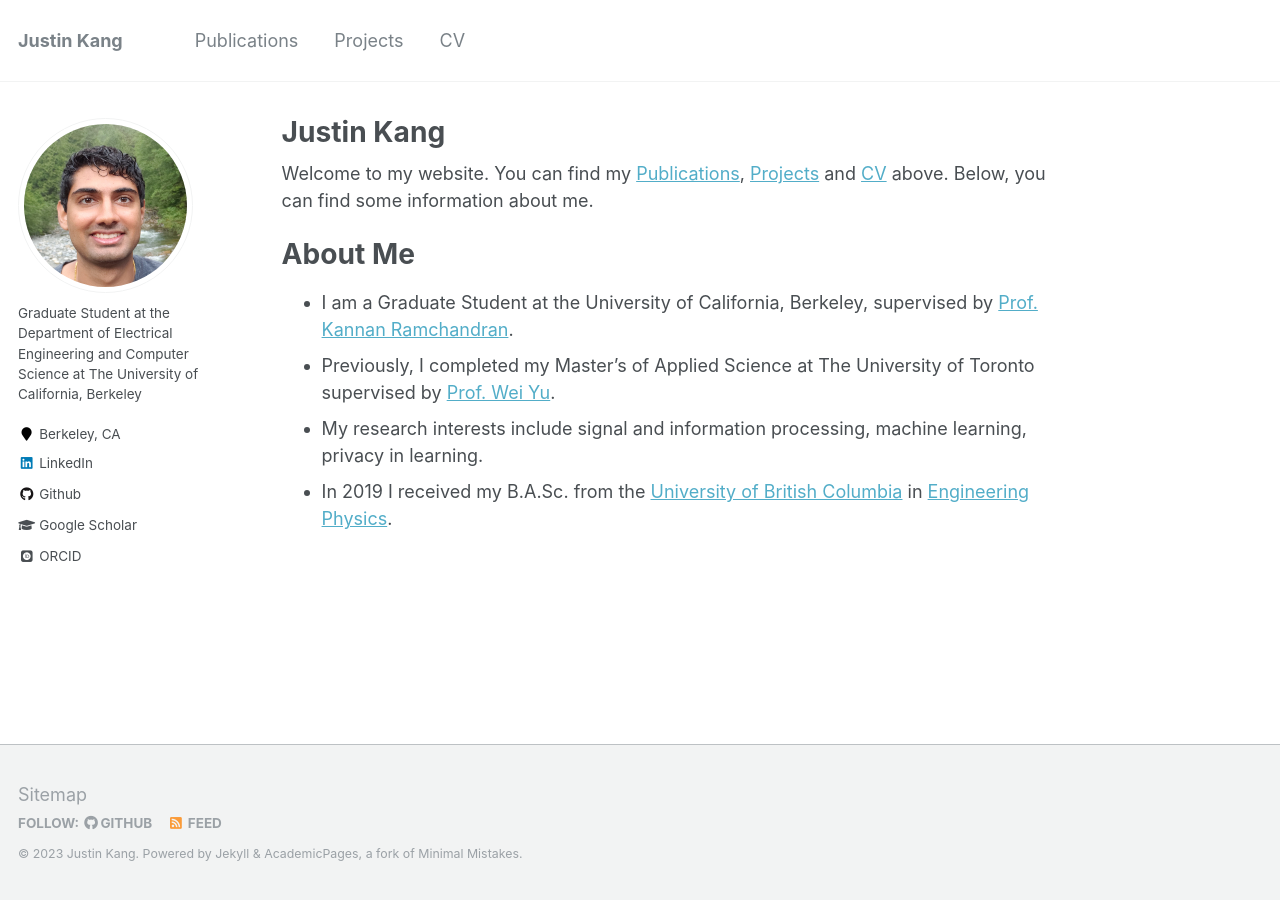
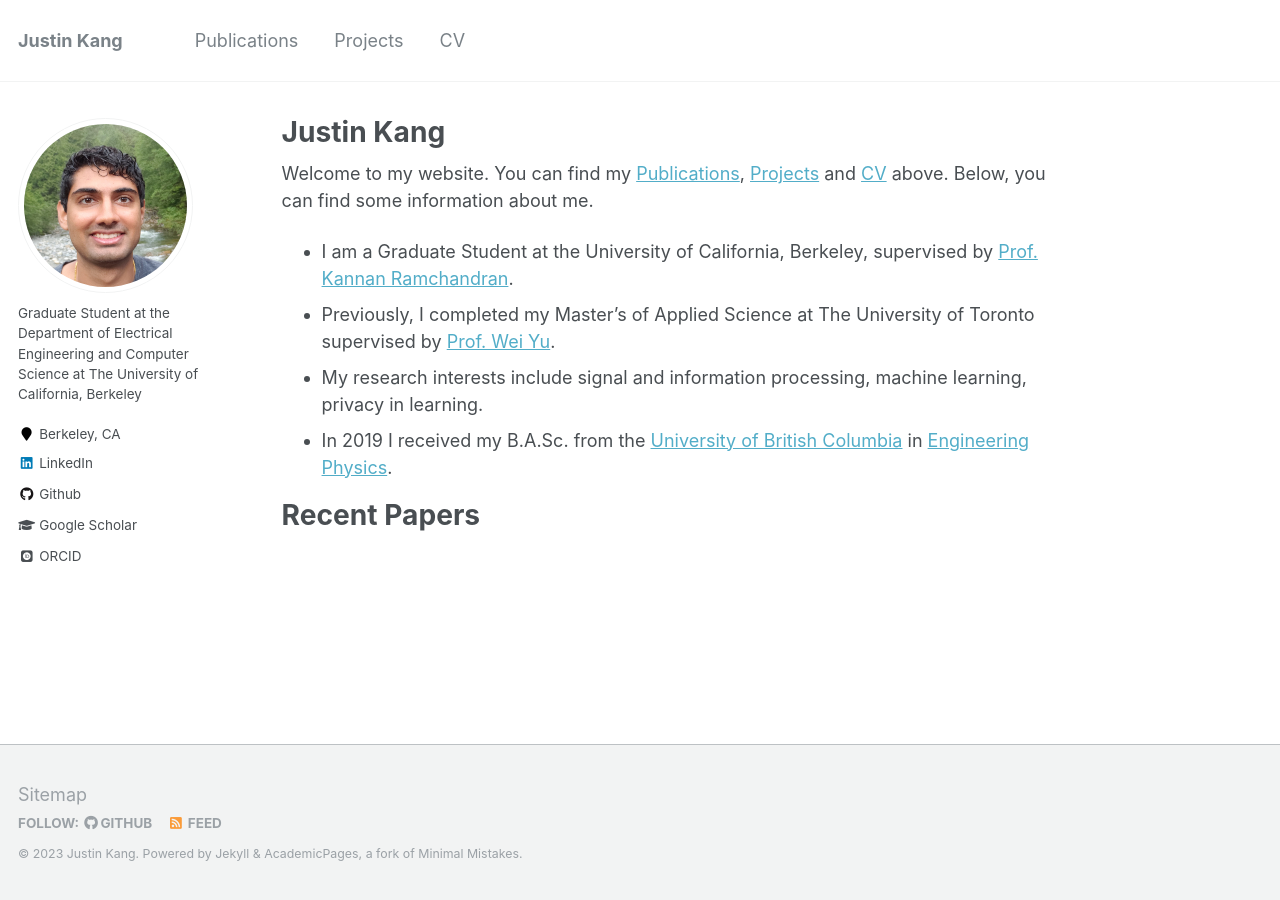
Before and after one commit to justinkang221/justinkang221.github.io, a Jekyll site: the page built from _pages/about.md, in a window 1280 px wide. Built offline with Jekyll 4.4.1, drawn with Linux system fonts in a browser that asks for light colours; some web fonts are replaced.

Commit message:
Updated About me

```diff
--- a/_pages/about.md
+++ b/_pages/about.md
@@ -9,10 +9,11 @@ redirect_from:
 ---
 Welcome to my website. You can find my <a href='publications'>Publications</a>, <a href='portfolio'>Projects</a> and <a href='files/Resume.pdf'>CV</a> above. Below, you can find some information about me.
 
-About Me
-======
-
 * I am a Graduate Student at the University of California, Berkeley, supervised by <a href='https://people.eecs.berkeley.edu/~kannanr'>Prof. Kannan Ramchandran</a>.
 * Previously, I completed my Master's of Applied Science at The University of Toronto supervised by <a href='https://www.comm.utoronto.ca/~weiyu/'>Prof. Wei Yu</a>.
 * My research interests include signal and information processing,  machine learning, privacy in learning.
 * In 2019 I received my B.A.Sc. from the <a href='https://www.ubc.ca/'>University of British Columbia</a> in <a href="https://www.engphys.ubc.ca/">Engineering Physics</a>.
+
+
+Recent Papers
+======
```
Also changed, not shown: _publications/Fairness.md (+1 -1 lines).
